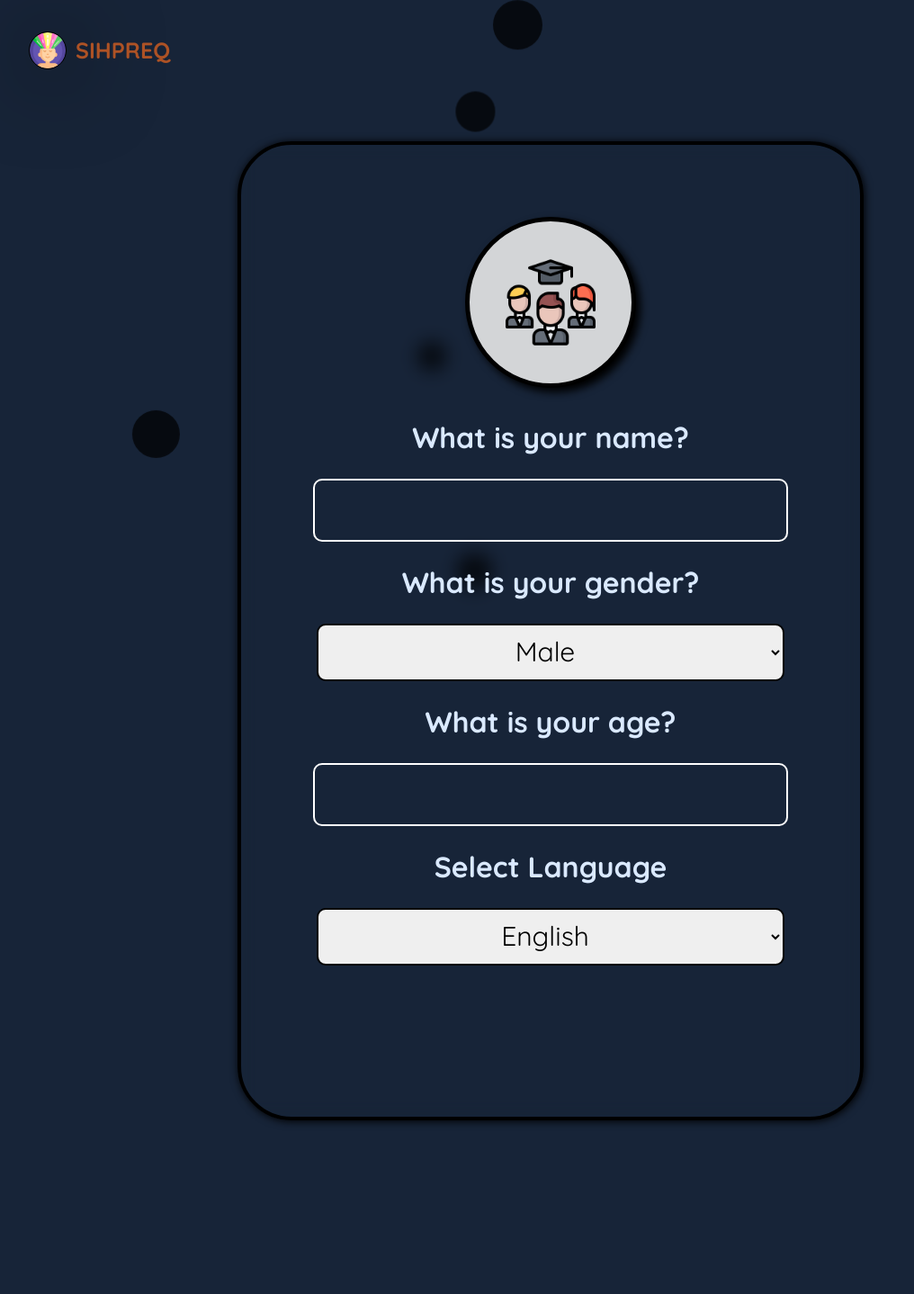
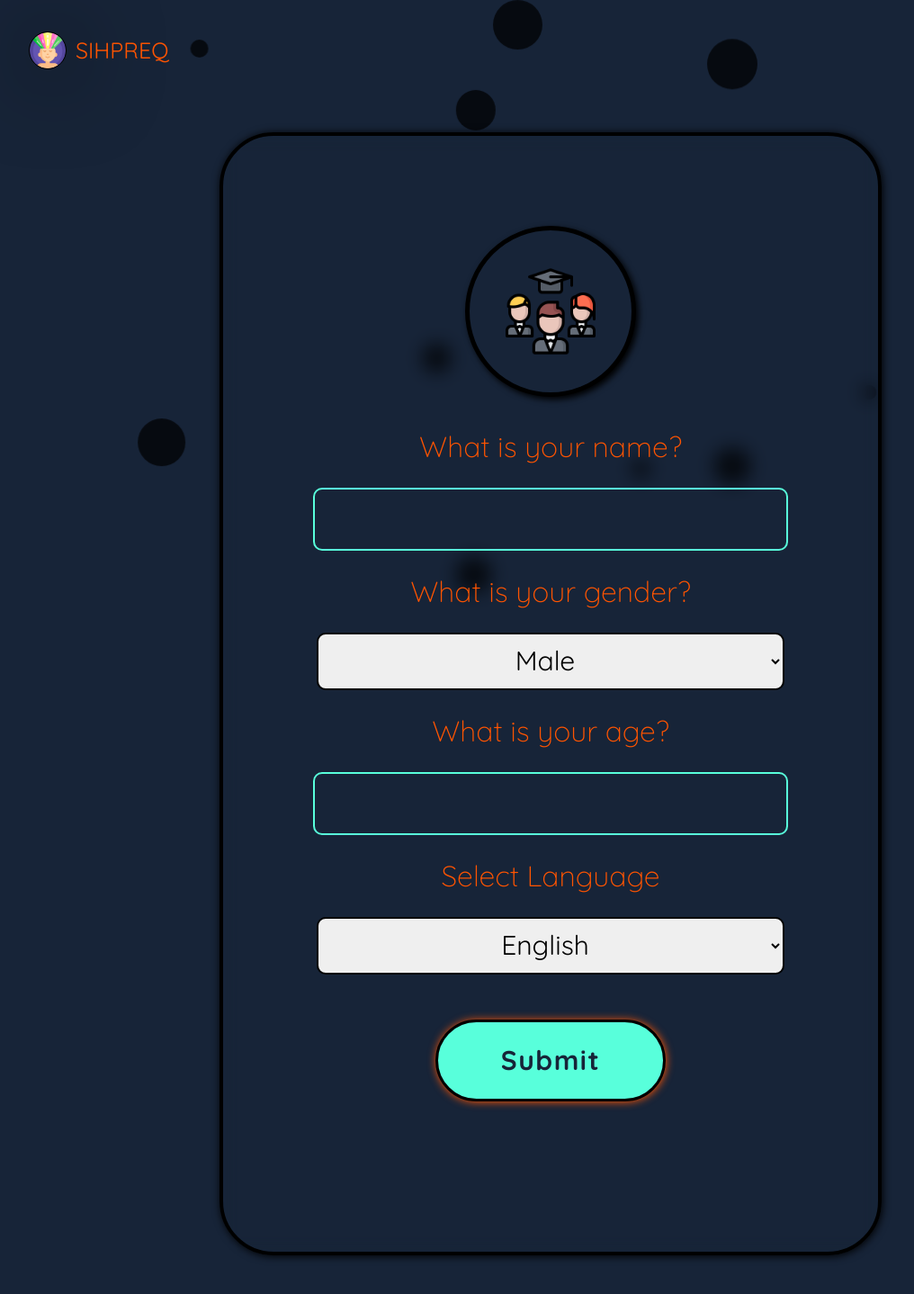
Before and after one commit to MSami625/sih-project, a React (Vite) app in the folder sih-project/: page /details in a window 1280 px wide. Shown: the top 1438 px of the page at 90% size, without its empty margins (28-1044 px from the left). Before the commit the page ends 1395 px from the top, so only its background shows below. Built offline with nearby package versions, Linux system fonts and the light colour scheme; a web font is replaced by a local one.

Commit message:
Small changes

```diff
--- a/sih-project/src/App.css
+++ b/sih-project/src/App.css
@@ -64,12 +64,21 @@ nav ul{
   margin-right: 40px;
   justify-content: center;
   align-items: center;
+
 }
+
 nav ul a{
   text-decoration: none;
-  color: #ad5225 !important;
-  font-weight: 700;
+  color: #ff5400 !important;
+  font-weight: 500;
+  transition: 0.2s ease-out;
 }
+nav ul a:hover{
+  text-decoration: underline;
+  transform: scale(1.5);
+
+}
+
 /* nav a{
 
   text-decoration: none;
@@ -105,8 +114,8 @@ nav ul a{
 }
 
 .logo a{
-  font-weight: 700;
-  color: #ad5225;
+  font-weight: 500;
+  color: #ff5400;
   text-decoration: none;
 }
 
@@ -126,12 +135,12 @@ nav ul a{
 .hero-a{
 font-family: "quicksand", sans-serif;
 padding:30px 80px;
-font-weight: 900;
+font-weight: 500;
 color: #172438;
 font-size: 40px;
 border-radius: 100px;
 border: 3.5px solid black;
-box-shadow: 0.5px 0.5px 4px #ffffff;
+box-shadow: 0.5px 0.5px 10px #ff5400;
 position: relative;
 bottom: 30px;
 background-color: #58ffdb;
@@ -151,7 +160,7 @@ transition: 0.2s ease-out;
   border: 1px solid black;
   background-color: rgba(0,0,0, .4);
   height: 100px;
-  color: #ad5225;
+  color: #ff5400;
   display: flex;
   align-items: center;
   justify-content: center;
@@ -176,12 +185,12 @@ transition: 0.2s ease-out;
   height: 30px;
   max-width: 1250px;
   background-color: rgba(0,0,0, .4);
-  color: white;
+  color: #58ffdb;
   letter-spacing: 1px;
   text-align: left;
-  font-family: 'Montserrat', sans-serif;
+  font-family: 'quicksand', sans-serif;
   line-height: 2;
-  font-weight: 1000;
+  font-weight: 100;
   position: relative;
   padding: 10px;
   z-index: 2000;
@@ -207,7 +216,7 @@ transition: 0.2s ease-out;
   width: 1270px;
   background-color: transparent;
   border-radius: 4px;
-  color: white;
+  color: #ffffff;
   font-size: 20px;
   font-weight: 500;
   text-align: center;
@@ -277,11 +286,12 @@ ul{
 }
 .footer-col h4{
 	font-size: 18px;
-	color: #ffffff;
+	color: #ff5400;
 	text-transform: capitalize;
 	margin-bottom: 35px;
 	font-weight: 500;
 	position: relative;
+  letter-spacing: 2px;
 }
 .footer-col h4::before{
 	content: '';
--- a/sih-project/src/Details.css
+++ b/sih-project/src/Details.css
@@ -1,7 +1,7 @@
 html {
     font-size: 100%;
     font-family: "quicksand", sans-serif ;
-    color: #dae9ff;
+    color: #ff5400;
 }
 body {
  font-family: "quicksand", sans-serif ;
@@ -20,17 +20,17 @@ body {
     border-radius: 60px;
     /* margin-left: 400px;
     margin-right: 400px; */
-    margin-top: 20px;
-    padding: 80px;
+    margin-top: 10px;
+    padding: 100px;
     box-shadow: 1px 1px 10px #000000;
     backdrop-filter: blur(10px);
-    height: 115vh;
+    height: 130vh;
     margin-bottom: 150px;
 
 }
 .groupicon{
-    background-color: #d3d5d7;
-    box-shadow: 5px 5px 10px #000000;
+    background: #172438;
+    box-shadow: 3px 3px 7px #000000;
     width: 100px;
     height: 100px;
     border-radius: 50%;
@@ -41,6 +41,9 @@ body {
     flex-direction: column;
     margin-bottom: 10px;
     padding: 40px;
+}
+h1{
+    font-weight: 100;
 }
 .main-container{
     display: flex;
@@ -53,11 +56,12 @@ body {
     font-family: "quicksand", sans-serif ;
     color: white;
     font-size: 2rem;
+
     background-color: transparent;
     backdrop-filter: blur(50px);
     width: 65vh;
     height: 8vh;
-    border: 2px solid white;
+    border: 2px solid #58ffdb;
     border-radius: 10px;
 }
 .inputs select{
@@ -90,3 +94,29 @@ body {
     border-radius: 50%;
 
   }
+  .submit{
+    font-family: "quicksand", sans-serif;
+    font-size: 30px;
+    margin-top: 50px;
+    border: 3.5px solid black;
+
+    box-shadow: 0.5px 0.5px 10px #ff5400;
+
+    color: #172438;
+    font-weight: 800;
+    letter-spacing: 1.5px;
+    cursor: pointer;
+    transition: 0.2s ease-out;
+    background-color: #58ffdb;
+    padding:20px 70px;
+    border-radius: 100px;
+  }
+  .submit:hover{
+    transform: scale(1.1);
+}
+
+  .submit a{
+
+    color: #172438;
+    text-decoration: none;
+  }
--- a/sih-project/src/Details.jsx
+++ b/sih-project/src/Details.jsx
@@ -45,8 +45,13 @@ function Details(){
                     <option value="Hindi">Hindi</option>
                     </select>
                     </div>
+                    <div className="submit">
+                    <a href="/">Submit</a>
+                  </div>
+
 
                   </div>
+
                   </div>
            </>
     )
--- a/sih-project/src/Hero.jsx
+++ b/sih-project/src/Hero.jsx
@@ -9,7 +9,7 @@ import { Link } from "react-router-dom";
 
 const colors = ["#000"];
 
-const numBalls = 5;
+const numBalls = 10;
 const balls = [];
 
 for (let i = 0; i < numBalls; i++) {
@@ -55,7 +55,7 @@ function Hero(){
 
                   <nav>
                   <div className="logo">
-                    <img src={icon} width={40} /> <a href="/">SIHPREQ</a>
+                    <img src={icon} width={40} /> <a href="/">Wellnesswards</a>
                   </div>
                   <ul>
                   <li><a href="#home">Home</a></li>
@@ -69,7 +69,7 @@ function Hero(){
                     <img src={icon} width={230}/>
                     </div>
                     <div className="hero-text">
-                      <h1>A Story based Quiz</h1>
+                      <h1>Wellnesswards</h1>
                     </div>
                     <Link className="hero-a" to="/details">START</Link>
                   </div>
```
